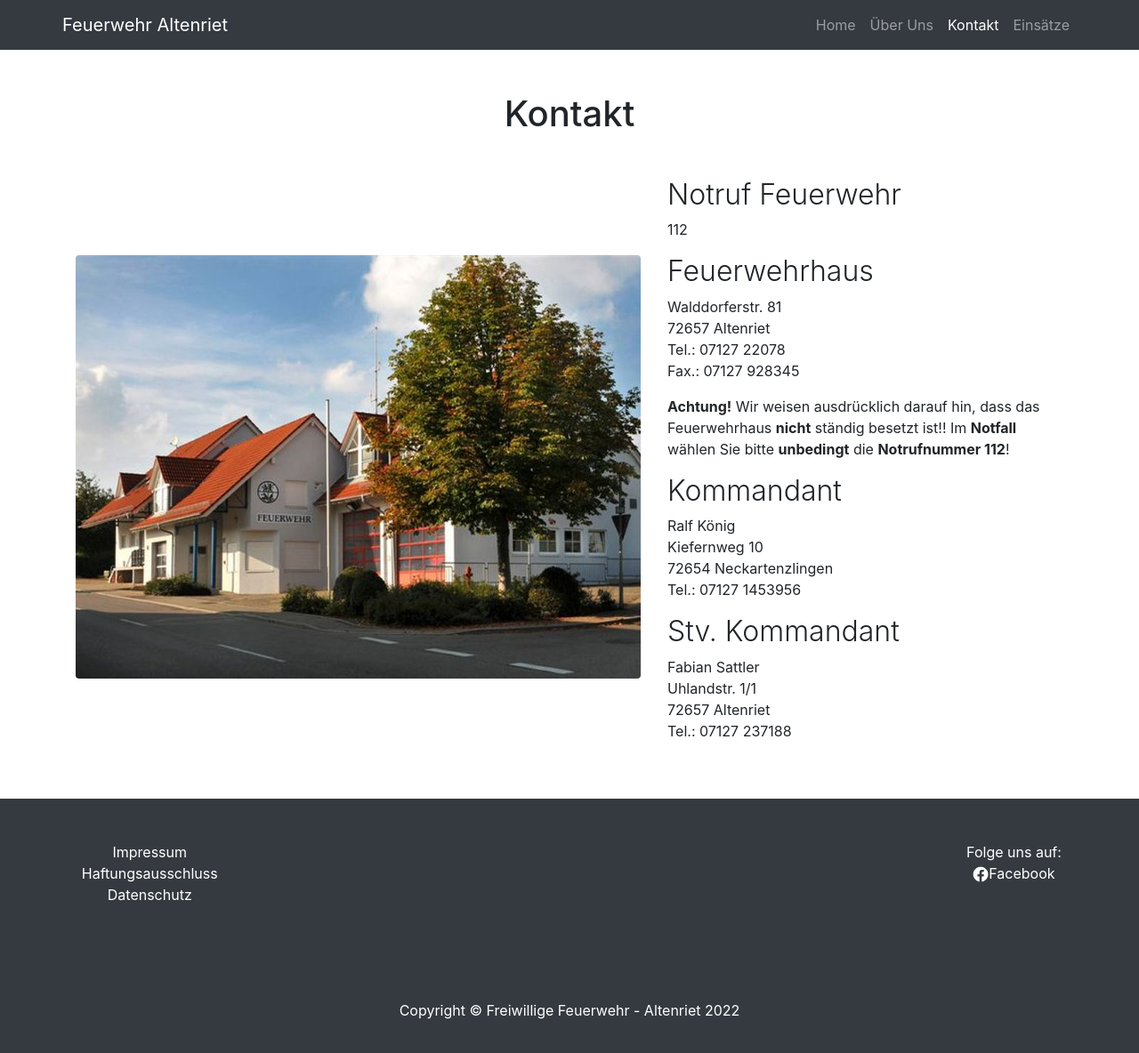
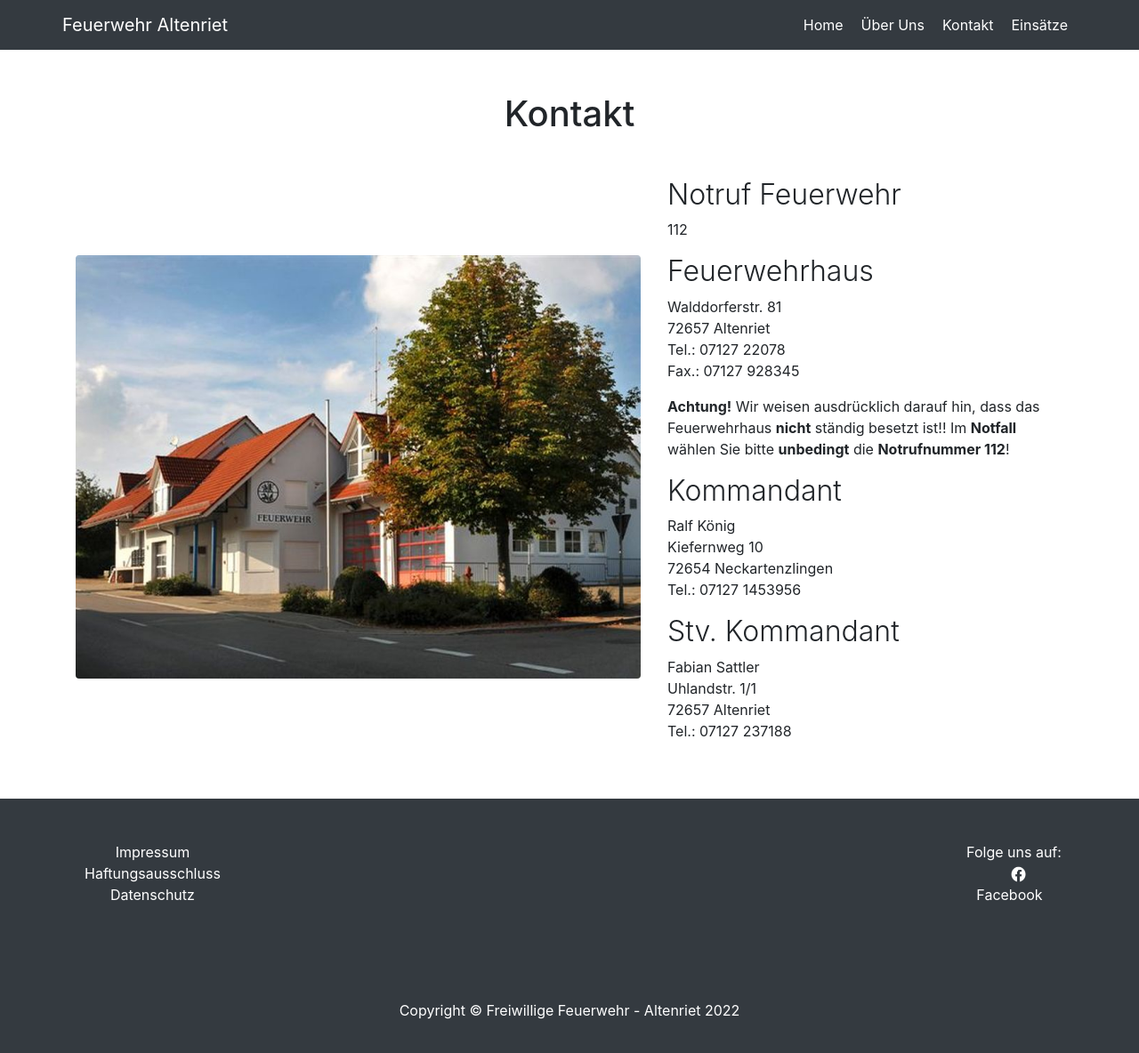
Before and after one commit to CatHas4Paws/Homepage-FFW-Altenriet, a React app: page /contact in a window 1280 px wide. Shown: the whole page at 89% size. Built offline with nearby package versions, Linux system fonts and the light colour scheme.

Commit message:
Design changes in footer and Navigation bar. Link correction to facebook

```diff
--- a/src/components/Footer.jsx
+++ b/src/components/Footer.jsx
@@ -26,9 +26,9 @@ function Footer() {
                         <Grid container style={{ textAlign: "right", flexDirection: "column",  width: "10%"}}>
                             <p class="m-0 text-center text-white">
                                 Folge uns auf:<br />
-                                <NavLink className="nav-links" to={"https://www.facebook.com/pages/category/Nonprofit-organization/Freiwillige-Feuerwehr-Altenriet-322739161735218/"} target="_blank" rel="noopener noreferrer">
+                                <a className="nav-links" href={"https://www.facebook.com/pages/category/Nonprofit-organization/Freiwillige-Feuerwehr-Altenriet-322739161735218/"} target="_blank" rel="noopener noreferrer">
                                     <img src={facebook} alt="" height="10%"/>Facebook
-                                </NavLink>
+                                </a>
                             </p>
                         </Grid>
                     </Grid>
--- a/src/components/Navigation.jsx
+++ b/src/components/Navigation.jsx
@@ -13,23 +13,23 @@ function Navigation() {
                     <div>
                         <ul className="navbar-nav ml-auto">
                             <li className="nav-item">
-                                <NavLink className="nav-link" to="/">
+                                <NavLink className="nav-links" to="/">
                                     Home
                                     <span className="sr-only">(current)</span>
                                 </NavLink>
                             </li>
                             <li className="nav-item">
-                                <NavLink className="nav-link" to="/about">
+                                <NavLink className="nav-links" to="/about">
                                     &Uuml;ber Uns
                                 </NavLink>
                             </li>
                             <li className="nav-item">
-                                <NavLink className="nav-link" to="/contact">
+                                <NavLink className="nav-links" to="/contact">
                                     Kontakt
                                 </NavLink>
                             </li>
                             <li className="nav-item">
-                                <NavLink className="nav-link" to="/blog">
+                                <NavLink className="nav-links" to="/blog">
                                     Eins&auml;tze
                                 </NavLink>
                             </li>
--- a/src/views/styles.css
+++ b/src/views/styles.css
@@ -7,6 +7,7 @@
     /*height: 20px;*/
     /*background-color: red; /*will change background-color of element */
     color: white; /*will change color of text within the element */
+    margin: 10px;
 }
 
     .nav-links:hover {
```
